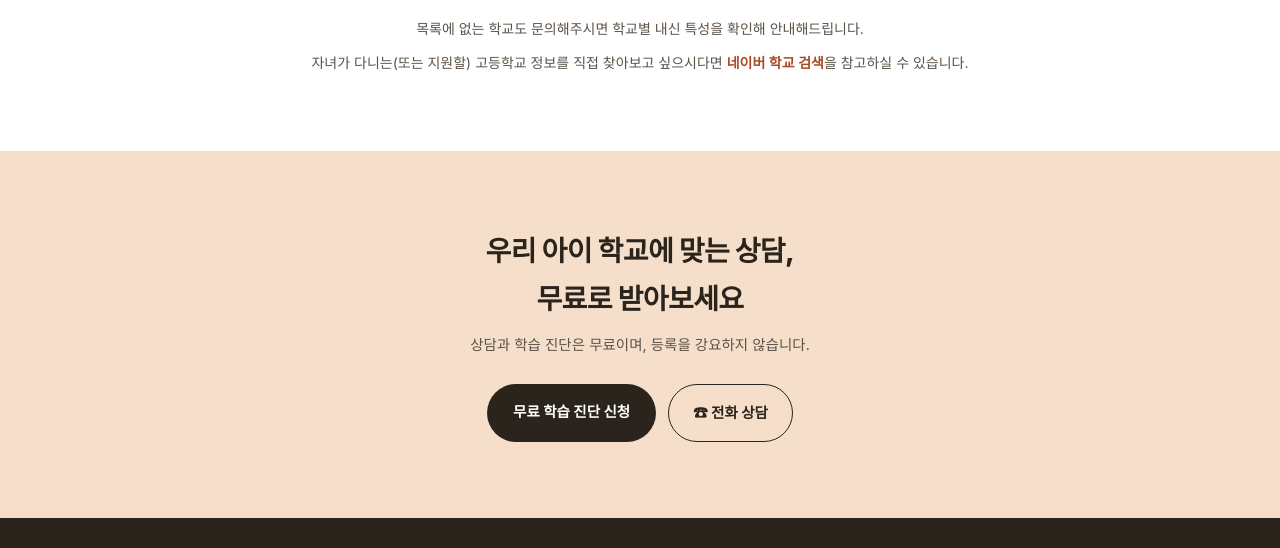
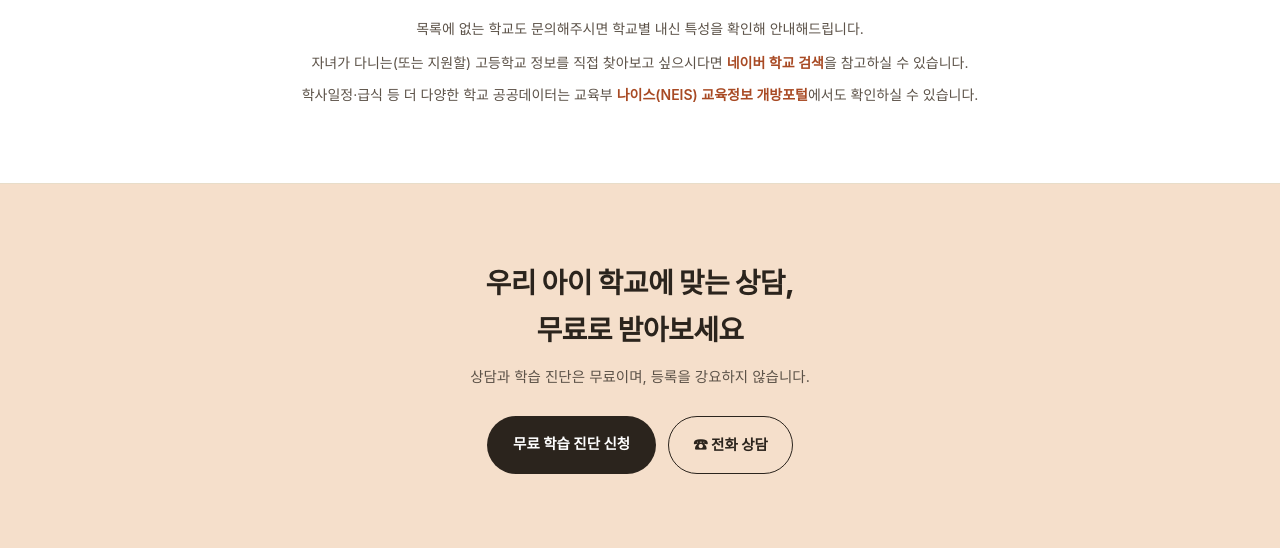
Before and after one commit to hasa080525-ctrl/easyiil, a plain HTML site: page schools.html in a window 1280 px wide. Shown: the part 1555-2103 px from the top of the page. Drawn offline with Linux system fonts and the light colour scheme; a web font is replaced by a local one.

Commit message:
참고: 교육부 나이스(NEIS) 교육정보 개방포털 링크 추가
Co-Authored-By: Claude Sonnet 5 <noreply@anthropic.com>

```diff
--- a/schools.html
+++ b/schools.html
@@ -157,6 +157,7 @@
     </div>
     <p style="text-align:center; margin-top:20px; font-size:14px; color:var(--slate,#555);">목록에 없는 학교도 문의해주시면 학교별 내신 특성을 확인해 안내해드립니다.</p>
     <p style="text-align:center; margin-top:10px; font-size:14px; color:var(--slate,#555);">자녀가 다니는(또는 지원할) 고등학교 정보를 직접 찾아보고 싶으시다면 <a href="https://edu.naver.com/school-search?level=high" target="_blank" rel="noopener" style="color:var(--coral-dark); font-weight:600;">네이버 학교 검색</a>을 참고하실 수 있습니다.</p>
+    <p style="text-align:center; margin-top:8px; font-size:14px; color:var(--slate,#555);">학사일정·급식 등 더 다양한 학교 공공데이터는 교육부 <a href="https://open.neis.go.kr/portal/mainPage.do" target="_blank" rel="noopener" style="color:var(--coral-dark); font-weight:600;">나이스(NEIS) 교육정보 개방포털</a>에서도 확인하실 수 있습니다.</p>
   </div>
 </section>
 
```
